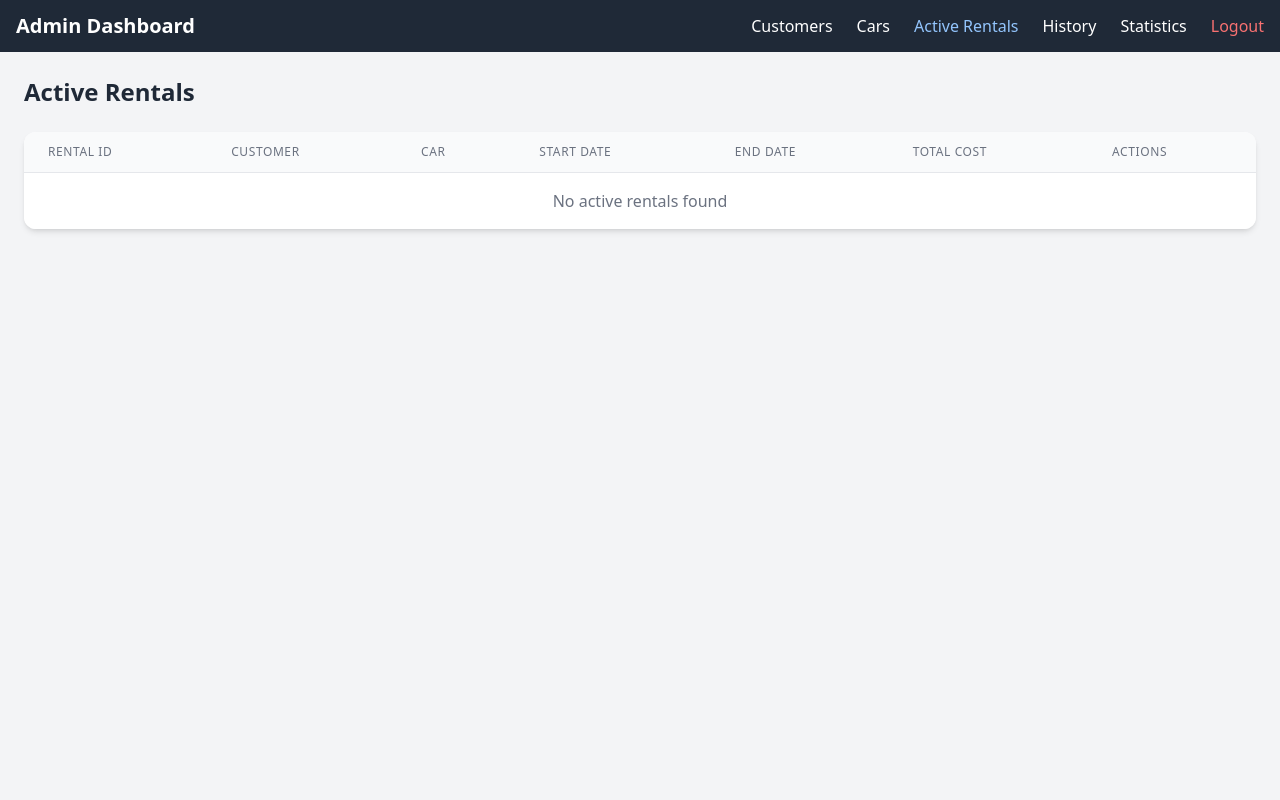
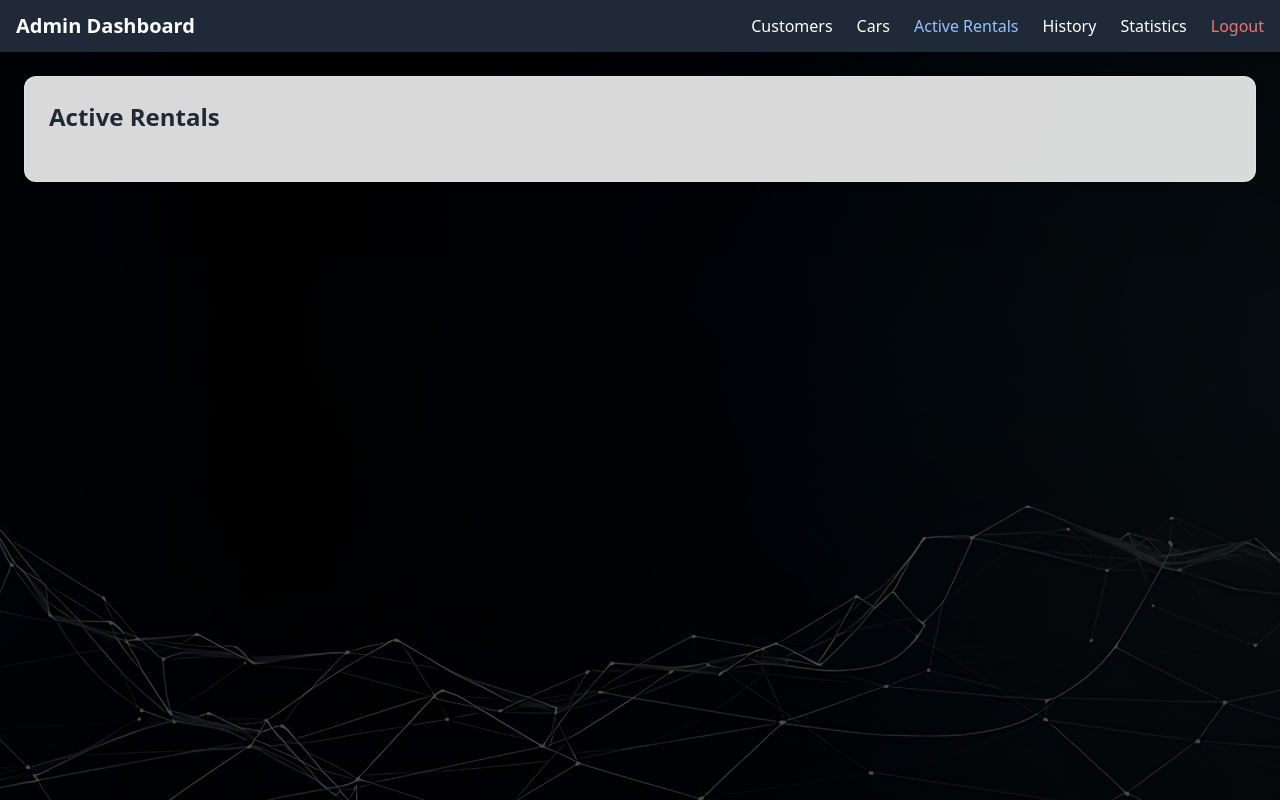
Before and after one commit to cyrax3589/Car_Rental_Management_System, a Flask app: template templates/admin/active_rentals.html in a window 1280 px wide. Run offline with Flask 3, Linux system fonts and the light colour scheme; the template is opened without the code that fills it, so the values that code supplies are empty; some libraries are stand-ins or nearby versions.

Commit message:
Update active_rentals.html

```diff
--- a/templates/admin/active_rentals.html
+++ b/templates/admin/active_rentals.html
@@ -4,8 +4,36 @@
     <title>Active Rentals - Admin</title>
     <script src="https://cdn.tailwindcss.com"></script>
     <meta name="viewport" content="width=device-width, initial-scale=1.0">
+    <style>
+        body {
+            background-image: url('/static/images/dashboard.jpg');
+            background-size: cover;
+            background-position: center;
+            background-attachment: fixed;
+            background-repeat: no-repeat;
+            position: relative;
+        }
+
+        body::before {
+            content: "";
+            position: absolute;
+            top: 0;
+            left: 0;
+            width: 100%;
+            height: 100%;
+            background-color: rgba(0, 0, 0, 0.7);
+            z-index: -1;
+        }
+
+        .rentals-table {
+            backdrop-filter: blur(5px);
+            background-color: rgba(255, 255, 255, 0.85);
+            transition: transform 0.3s ease, box-shadow 0.3s ease;
+            border: 1px solid rgba(255, 255, 255, 0.2);
+        }
+    </style>
 </head>
-<body class="bg-gray-100 min-h-screen">
+<body class="min-h-screen relative">
     <nav class="bg-gray-800 text-white">
         <div class="max-w-7xl mx-auto px-4 py-3">
             <div class="flex justify-between items-center">
@@ -25,86 +53,13 @@
     </nav>
 
     <main class="max-w-7xl mx-auto p-6">
-        <h1 class="text-2xl font-bold text-gray-800 mb-6">Active Rentals</h1>
+        <div class="rentals-table p-6 rounded-xl shadow-md">
+            <h2 class="text-2xl font-bold text-gray-800 mb-6">Active Rentals</h2>
 
-        <div class="bg-white rounded-xl shadow-md overflow-hidden">
-            <table class="min-w-full divide-y divide-gray-200">
-                <thead class="bg-gray-50">
-                    <tr>
-                        <th class="px-6 py-3 text-left text-xs font-medium text-gray-500 uppercase tracking-wider">Rental ID</th>
-                        <th class="px-6 py-3 text-left text-xs font-medium text-gray-500 uppercase tracking-wider">Customer</th>
-                        <th class="px-6 py-3 text-left text-xs font-medium text-gray-500 uppercase tracking-wider">Car</th>
-                        <th class="px-6 py-3 text-left text-xs font-medium text-gray-500 uppercase tracking-wider">Start Date</th>
-                        <th class="px-6 py-3 text-left text-xs font-medium text-gray-500 uppercase tracking-wider">End Date</th>
-                        <th class="px-6 py-3 text-left text-xs font-medium text-gray-500 uppercase tracking-wider">Total Cost</th>
-                        <th class="px-6 py-3 text-left text-xs font-medium text-gray-500 uppercase tracking-wider">Actions</th>
-                    </tr>
-                </thead>
-                <tbody class="bg-white divide-y divide-gray-200">
-                    {% for rental in rentals %}
-                    <tr id="rental-row-{{ rental.rental_id }}">
-                        <td class="px-6 py-4 whitespace-nowrap">{{ rental.rental_id }}</td>
-                        <td class="px-6 py-4 whitespace-nowrap">{{ rental.first_name }} {{ rental.last_name }}</td>
-                        <td class="px-6 py-4 whitespace-nowrap">{{ rental.make }} {{ rental.model }}</td>
-                        <td class="px-6 py-4 whitespace-nowrap">{{ rental.start_date }}</td>
-                        <td class="px-6 py-4 whitespace-nowrap">{{ rental.end_date }}</td>
-                        <td class="px-6 py-4 whitespace-nowrap">${{ rental.total_cost }}</td>
-                        <td class="px-6 py-4 whitespace-nowrap">
-                            <button
-                                onclick="completeRental({{ rental.rental_id }})"
-                                class="bg-green-500 hover:bg-green-600 text-white py-1 px-3 rounded">
-                                Complete
-                            </button>
-                        </td>
-                    </tr>
-                    {% endfor %}
-
-                    {% if not rentals %}
-                    <tr>
-                        <td colspan="7" class="px-6 py-4 text-center text-gray-500">No active rentals found</td>
-                    </tr>
-                    {% endif %}
-                </tbody>
-            </table>
+            <div class="overflow-x-auto">
+                <!-- Your active rentals table content -->
+            </div>
         </div>
     </main>
-
-    <script>
-        function completeRental(rentalId) {
-            if (confirm('Are you sure you want to complete this rental?')) {
-                fetch(`/complete_rental/${rentalId}`, {
-                    method: 'PUT',
-                    headers: {
-                        'Content-Type': 'application/json'
-                    }
-                })
-                .then(response => {
-                    if (!response.ok) {
-                        throw new Error('Network response was not ok');
-                    }
-                    return response.json();
-                })
-                .then(data => {
-                    // Remove the row from the table
-                    document.getElementById(`rental-row-${rentalId}`).remove();
-
-                    // Show success message
-                    alert('Rental completed successfully!');
-
-                    // If no more rows, show "No active rentals" message
-                    const tbody = document.querySelector('tbody');
-                    if (tbody.children.length === 0) {
-                        const tr = document.createElement('tr');
-                        tr.innerHTML = '<td colspan="7" class="px-6 py-4 text-center text-gray-500">No active rentals found</td>';
-                        tbody.appendChild(tr);
-                    }
-                })
-                .catch(error => {
-                    console.error('Error:', error);
-                    alert('Failed to complete rental. Please try again.');
-                });
-            }
-        }
-    </script>
 </body>
 </html>
```
